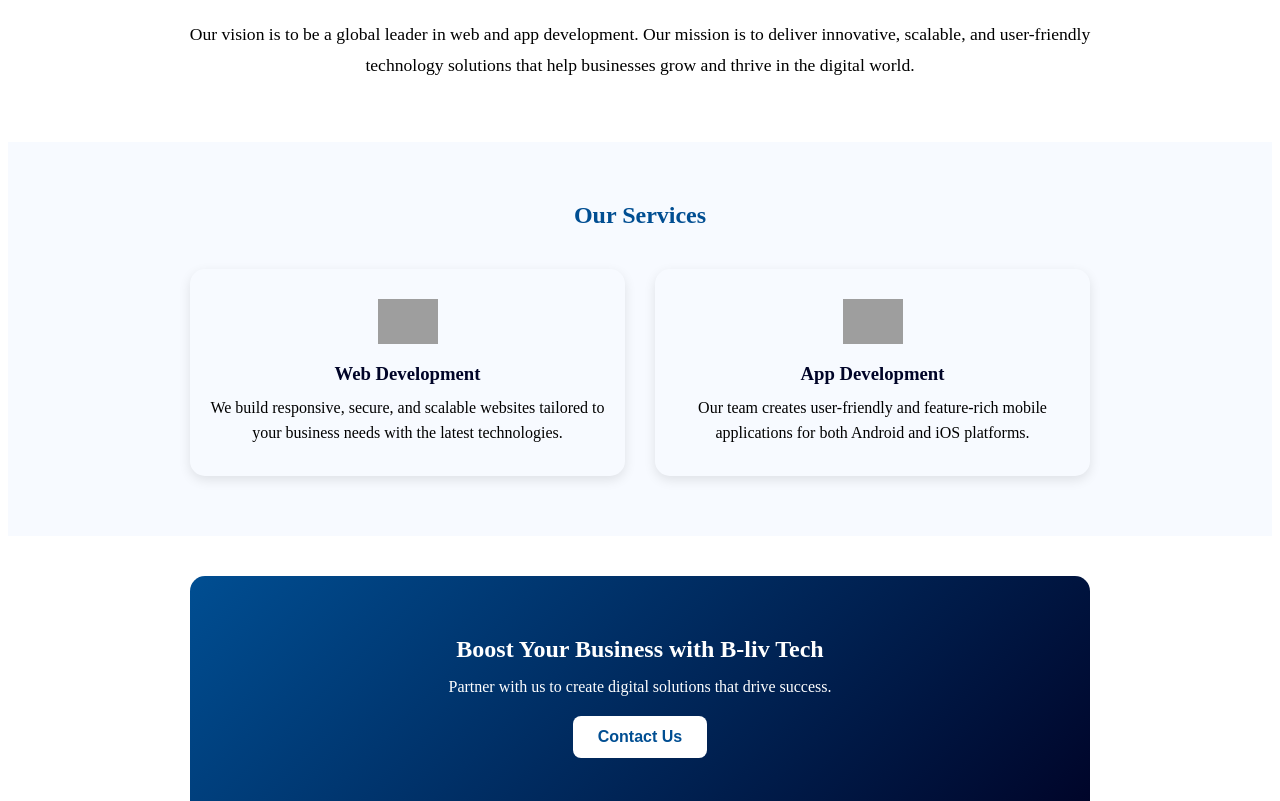
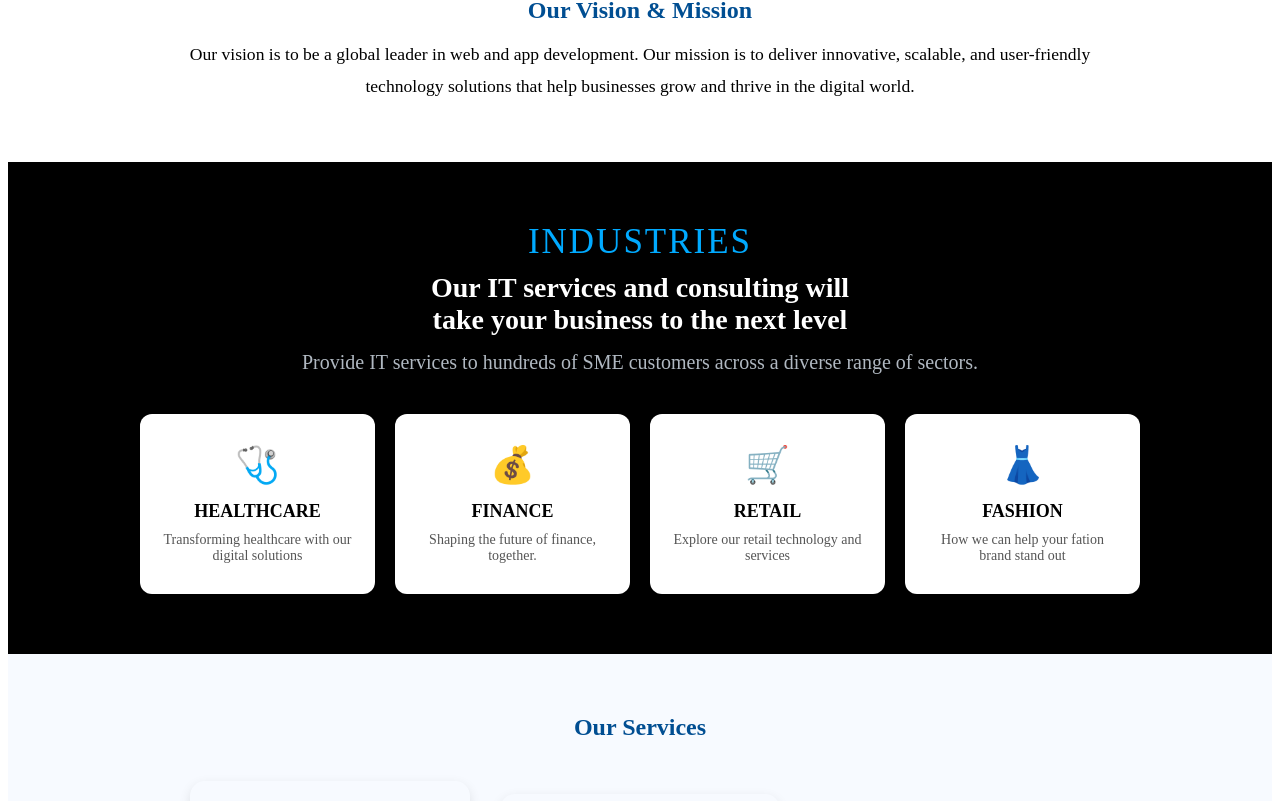
Before and after one commit to C-DHANUSH/B-Liv_Tech_Website, an Angular app: page /about in a window 1280 px wide. Shown: the part 794-1595 px from the top of the page. Built offline with nearby package versions, Linux system fonts and the light colour scheme; grey boxes are pictures that could not be loaded.

Commit message:
Updated code new

```diff
--- a/src/app/about/about.component.html
+++ b/src/app/about/about.component.html
@@ -1,4 +1,5 @@
 <header class="navbar">
+  <!-- <img src="assets/logo.jpg" alt="B-Liv Tech Logo" class="logo"> -->
   <h1>B-Liv Tech</h1>
   <nav>
     <a href="/about">About</a>
@@ -29,6 +30,36 @@
       Our mission is to deliver innovative, scalable, and user-friendly technology
       solutions that help businesses grow and thrive in the digital world.
     </p>
+  </section>
+  <section class="industries-section">
+    <span class="tag">INDUSTRIES</span>
+    <h2 class="title">Our IT services and consulting will<br>take your business to the next level</h2>
+    <p class="subtitle">
+      Provide IT services to hundreds of SME customers across a diverse range of sectors.
+    </p>
+
+    <div class="cards">
+      <div class="card">
+        <div class="icon">🩺</div>
+        <h3>HEALTHCARE</h3>
+        <p>Transforming healthcare with our digital solutions</p>
+      </div>
+      <div class="card">
+        <div class="icon">💰</div>
+        <h3>FINANCE</h3>
+        <p>Shaping the future of finance, together.</p>
+      </div>
+      <div class="card">
+        <div class="icon">🛒</div>
+        <h3>RETAIL</h3>
+        <p>Explore our retail technology and services</p>
+      </div>
+      <div class="card">
+        <div class="icon">👗</div>
+        <h3>FASHION</h3>
+        <p>How we can help your fation brand stand out</p>
+      </div>
+    </div>
   </section>
   <section class="services">
     <h2>Our Services</h2>
--- a/src/app/about/about.component.scss
+++ b/src/app/about/about.component.scss
@@ -29,6 +29,16 @@ body {
   font-weight: 700;
   letter-spacing: 1px;
   color: #00aaff;
+}
+// .navebar img.logo {
+//   height: 5px;
+//   width: 5px;
+//   border-radius: 5%;
+//   margin-right: 15px;
+// }
+.navbar nav {
+  display: flex;
+  align-items: center;
 }
 
 .navbar a {
@@ -83,7 +93,7 @@ body {
       text-align: center;
     }
     header {
-      background: linear-gradient(135deg, #000428, #004e92);
+      background: linear-gradient(135deg, #0eb3e6, #004e92);
       color: white;
       text-align: center;
       padding: 80px 20px;
@@ -123,6 +133,10 @@ body {
       margin: 40px auto;
       max-width: 900px;
       animation: zoomIn 1.5s ease;
+      text-align: left;
+      line-height: 1.6;
+      box-shadow: 0 4px 12px rgba(0,0,0,0.1);
+      animation: fadeIn 2s ease;
     }
     .story h2 {
       color: #00aaff;
@@ -147,6 +161,7 @@ body {
     .services {
       background: #f7faff;
       animation: fadeIn 2s ease;
+      align-items: center;
     }
     .services h2 {
       color: #004e92;
@@ -158,7 +173,11 @@ body {
       gap: 30px;
       max-width: 900px;
       margin: auto;
+      animation: fadeInUp 2s ease;
+      align-items: center;
+      align-items: center;
     }
+
     .service-card {
       // background: white;
       padding: 30px 20px;
@@ -249,3 +268,157 @@ body {
       from {transform: scale(0.8); opacity: 0;}
       to {transform: scale(1); opacity: 1;}
     }
+    @media (max-width: 768px) {
+      header h1 {
+        font-size: 2.2rem;
+      }
+      .navbar {
+        flex-direction: column;
+        height: auto;
+        padding: 15px 20px;
+      }
+      .navbar nav {
+        margin-top: 10px;
+      }
+      .service-grid {
+        grid-template-columns: 1fr;
+      }
+    }
+    @media (max-width: 480px) {
+      header h1 {
+        font-size: 1.8rem;
+      }
+      header p {
+        font-size: 1rem;
+      }
+      .navbar a, .navbar nav button {
+        font-size: 0.9rem;
+        margin-left: 15px;
+      }
+    }
+    @media (prefers-reduced-motion: reduce) {
+      * {
+        animation: none !important;
+        transition: none !important;
+      }
+    }
+    @media (max-width: 600px) {
+      .navbar {
+        flex-direction: column;
+        align-items: flex-start;
+        height: auto;
+      }
+      .navbar nav {
+        margin-top: 10px;
+        width: 100%;
+        display: flex;
+        flex-direction: column;
+      }
+      .navbar nav a, .navbar nav button {
+        margin: 10px 0;
+      }
+    }
+    @media (min-width: 1200px) {
+      header h1 {
+        font-size: 3.5rem;
+      }
+      .service-grid {
+        grid-template-columns: repeat(3, 1fr);
+      }
+    }
+    @media (min-width: 1600px) {
+      header h1 {
+        font-size: 4rem;
+      }
+      .service-grid {
+        grid-template-columns: repeat(4, 1fr);
+      }
+    }
+    @media (max-width: 400px) {
+      header button, .cta button {
+        width: 100%;
+        padding: 15px 0;
+      }
+    }
+    @media (min-width: 2000px) {
+      header h1 {
+        font-size: 5rem;
+      }
+      .service-grid {
+        grid-template-columns: repeat(5, 1fr);
+      }
+    }
+    @media (max-width: 350px) {
+      .navbar h1 {
+        font-size: 1.2rem;
+      }
+      .navbar a, .navbar nav button {
+        font-size: 0.8rem;
+        margin-left: 10px;
+      }
+    }
+
+ .industries-section {
+      text-align: center;
+      padding: 60px 20px;
+      background-color: black;
+    }
+
+    .tag {
+      color: #00aaff;
+      font-size: 35px;
+      letter-spacing: 2px;
+      margin-bottom: 10px;
+      display: block;
+    }
+
+    .title {
+      font-size: 28px;
+      font-weight: bold;
+      margin-bottom: 15px;
+      color: white;
+    }
+
+    .subtitle {
+      max-width: 800px;
+      margin: 0 auto 40px;
+      color: #b0b8c1;
+      font-size: 20px;
+    }
+
+    .cards {
+      display: grid;
+      grid-template-columns: repeat(auto-fit, minmax(220px, 1fr));
+      gap: 20px;
+      max-width: 1000px;
+      margin: 0 auto;
+    }
+
+    .card {
+      background: white;
+      color: black;
+      padding: 30px 20px;
+      border-radius: 12px;
+      box-shadow: 0 4px 12px rgba(0,0,0,0.1);
+      transition: transform 0.3s ease, box-shadow 0.3s ease;
+    }
+
+    .card:hover {
+      transform: translateY(-8px);
+      box-shadow: 0 6px 18px rgba(0,0,0,0.2);
+    }
+
+    .icon {
+      font-size: 36px;
+      margin-bottom: 15px;
+    }
+
+    .card h3 {
+      font-size: 18px;
+      margin-bottom: 10px;
+    }
+
+    .card p {
+      font-size: 14px;
+      color: #555;
+    }
```
Also changed, not shown: src/assets/logo.jpg (added).
